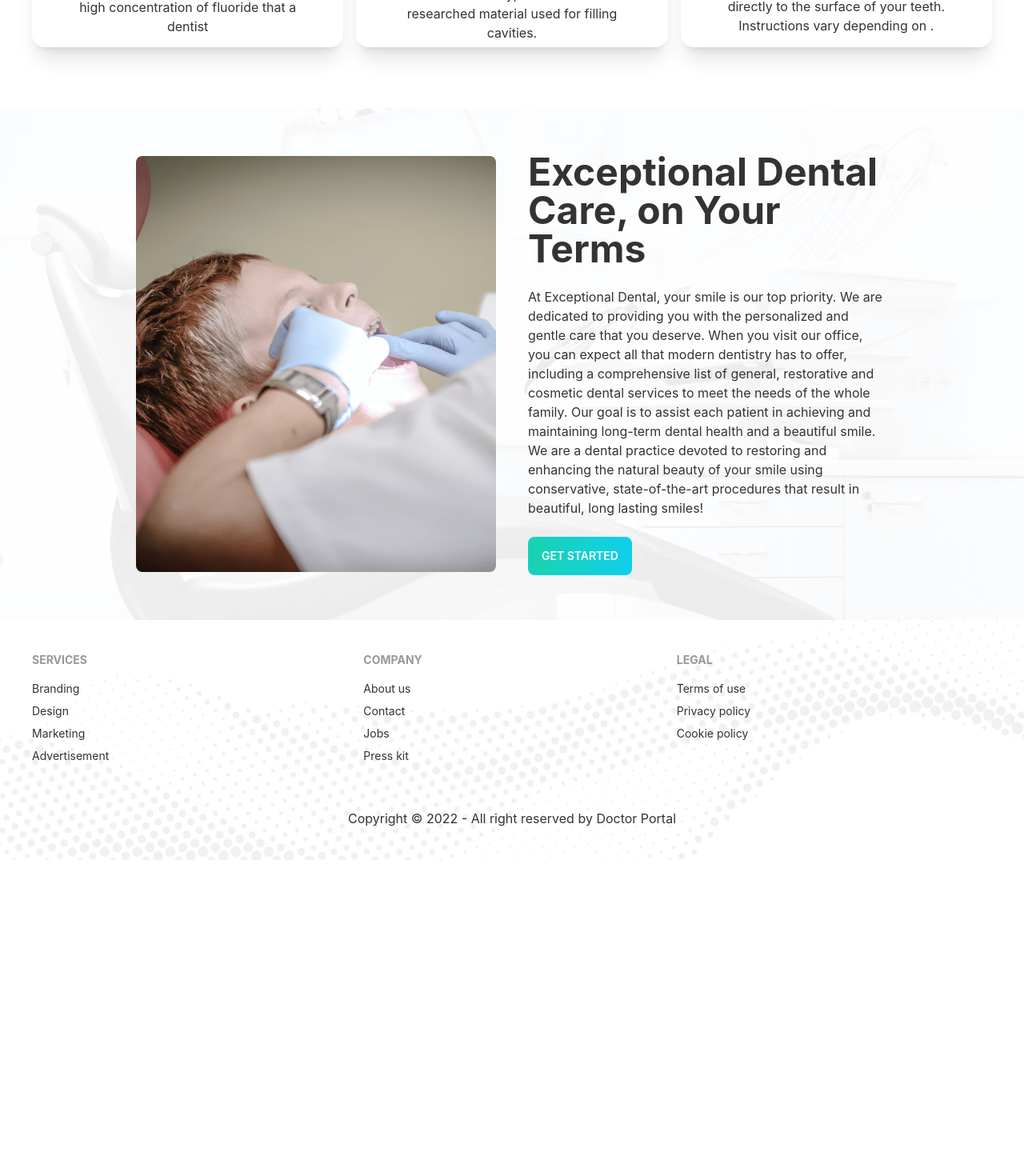
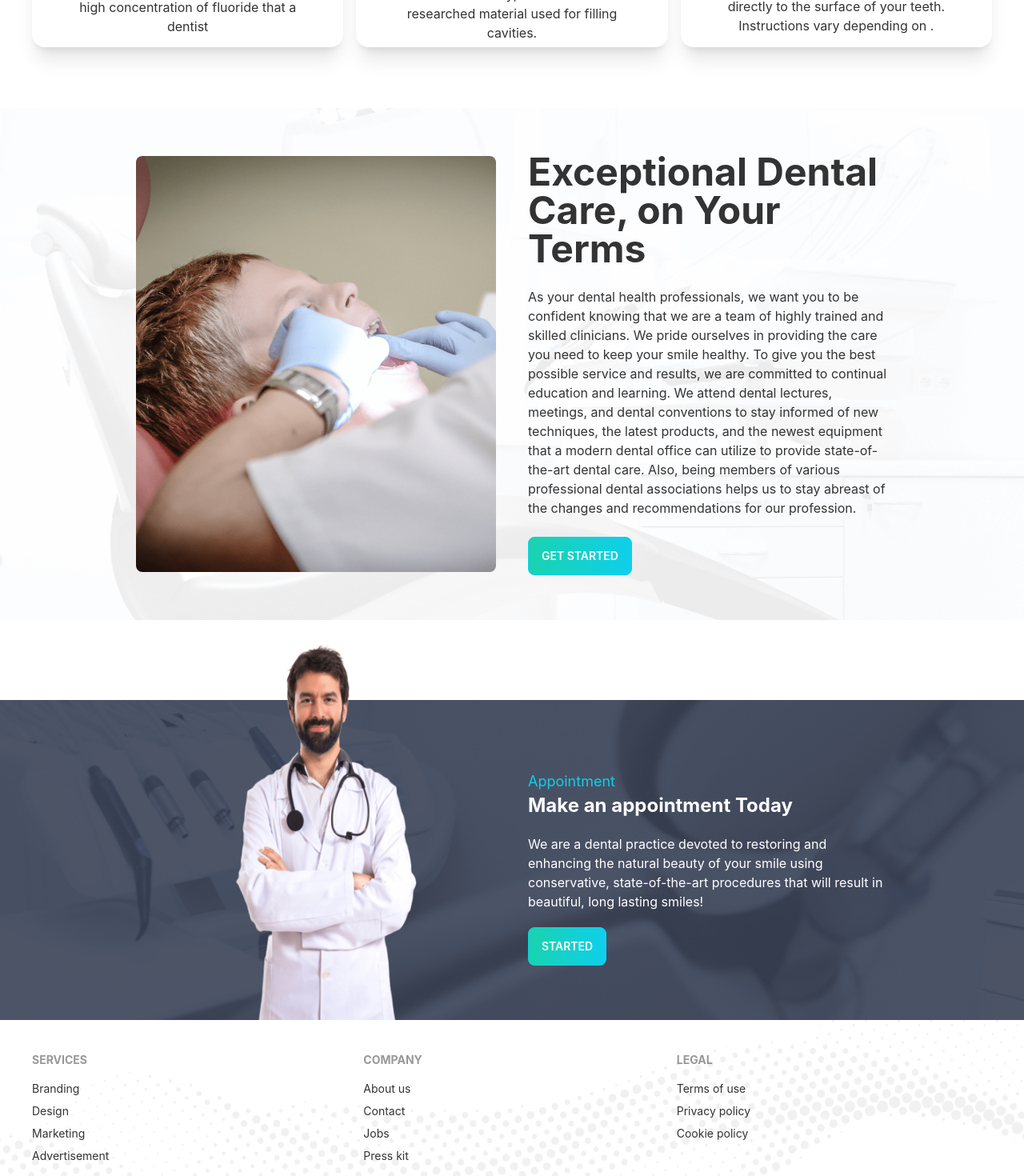
Before and after one commit to prokashpul/doctor-portal-service, a React (Create React App) app: page / in a window 1280 px wide. Shown: the part 1180-2650 px from the top of the page at 80% size. Before the commit the page ends 2255 px from the top, so only its background shows below. Built offline with nearby package versions, Linux system fonts and the light colour scheme.

Commit message:
Appointment section update

```diff
--- a/src/Components/Pages/Home/Appointment/Appointment.js
+++ b/src/Components/Pages/Home/Appointment/Appointment.js
@@ -0,0 +1,40 @@
+import React from "react";
+import treatment from "../../../../assets/images/doctor.png";
+import PrimaryButton from "../../../Utilities/PrimaryButton/PrimaryButton";
+import appointmentBg from "../../../../assets/images/appointment.png";
+
+const Appointment = () => {
+  return (
+    <section
+      style={{
+        background: `url(${appointmentBg})`,
+        backgroundSize: "cover",
+        backgroundRepeat: "no-repeat",
+        backgroundPosition: "center",
+      }}
+      className="hero "
+    >
+      <div className="hero-content flex-col md:flex-row gap-10 p-10 md:p-0">
+        <figure className="mt-[-120px] hidden md:block">
+          <img
+            src={treatment}
+            alt="Album"
+            className="md:w-[450px] md:h-[520px] w-full rounded-lg"
+          />
+        </figure>
+        <div className="md:w-[450px] text-neutral">
+          <h4 className="text-primary text-lg mt-5">Appointment</h4>
+          <h2 className="font-bold text-2xl">Make an appointment Today</h2>
+          <p className="py-5">
+            We are a dental practice devoted to restoring and enhancing the
+            natural beauty of your smile using conservative, state-of-the-art
+            procedures that will result in beautiful, long lasting smiles!
+          </p>
+          <PrimaryButton>STARTED</PrimaryButton>
+        </div>
+      </div>
+    </section>
+  );
+};
+
+export default Appointment;
--- a/src/Components/Pages/Home/Home.js
+++ b/src/Components/Pages/Home/Home.js
@@ -1,4 +1,5 @@
 import React from "react";
+import Appointment from "./Appointment/Appointment";
 import Banner from "./Banner/Banner";
 import InfoCard from "./InfoCard/InfCard";
 import Services from "./Services/Services";
@@ -11,6 +12,7 @@ const Home = () => {
       <InfoCard></InfoCard>
       <Services></Services>
       <Terms></Terms>
+      <Appointment></Appointment>
     </div>
   );
 };
--- a/src/Components/Pages/Home/Terms/Terms.js
+++ b/src/Components/Pages/Home/Terms/Terms.js
@@ -12,7 +12,7 @@ const Terms = () => {
         backgroundRepeat: "no-repeat",
         backgroundPosition: "center",
       }}
-      className="hero p-10"
+      className="hero p-10 md:mb-[100px]"
     >
       <div className="hero-content flex-col md:flex-row gap-10 ">
         <figure className="">
@@ -27,16 +27,17 @@ const Terms = () => {
             Exceptional Dental Care, on Your Terms
           </h1>
           <p className="py-6">
-            At Exceptional Dental, your smile is our top priority. We are
-            dedicated to providing you with the personalized and gentle care
-            that you deserve. When you visit our office, you can expect all that
-            modern dentistry has to offer, including a comprehensive list of
-            general, restorative and cosmetic dental services to meet the needs
-            of the whole family. Our goal is to assist each patient in achieving
-            and maintaining long-term dental health and a beautiful smile. We
-            are a dental practice devoted to restoring and enhancing the natural
-            beauty of your smile using conservative, state-of-the-art procedures
-            that result in beautiful, long lasting smiles!
+            As your dental health professionals, we want you to be confident
+            knowing that we are a team of highly trained and skilled clinicians.
+            We pride ourselves in providing the care you need to keep your smile
+            healthy. To give you the best possible service and results, we are
+            committed to continual education and learning. We attend dental
+            lectures, meetings, and dental conventions to stay informed of new
+            techniques, the latest products, and the newest equipment that a
+            modern dental office can utilize to provide state-of-the-art dental
+            care. Also, being members of various professional dental
+            associations helps us to stay abreast of the changes and
+            recommendations for our profession.
           </p>
           <PrimaryButton>GET STARTED</PrimaryButton>
         </div>
```
